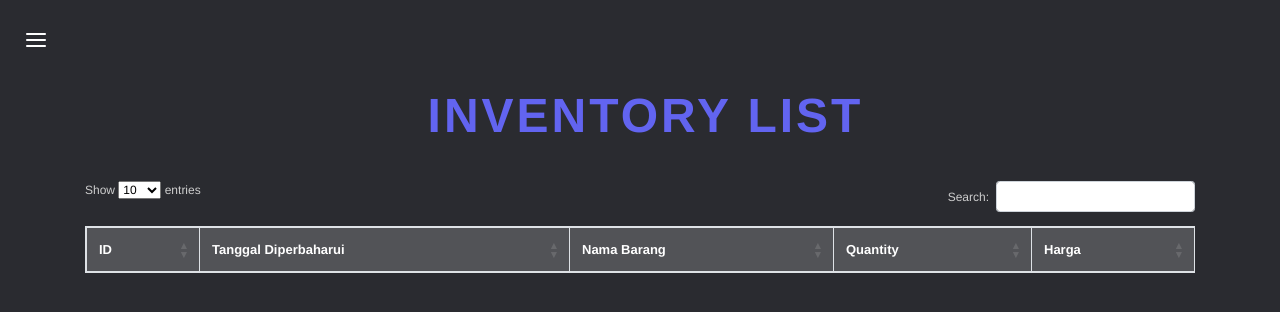
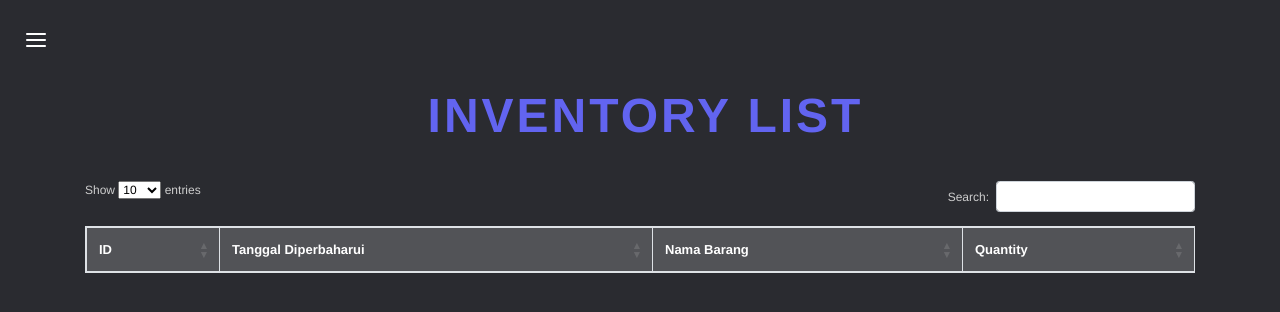
Before and after one commit to alsoncahyadi/orange, a Django app: page /items in a window 1280 px wide. Shown: the top 312 px of the page. Run offline with Django 3.2, Linux system fonts and the light colour scheme; lists and menus that the app fills with data are empty; some libraries are stand-ins or nearby versions.

Commit message:
Removed harga from inventory list

```diff
--- a/arfi/templates/arfi/tables/items_table.html
+++ b/arfi/templates/arfi/tables/items_table.html
@@ -12,7 +12,7 @@ Job Order
       <th data-data="updated_at">Tanggal Diperbaharui</th>
       <th data-data="name">Nama Barang</th>
       <th data-data="quantity">Quantity</th>
-      <th data-data="price">Harga</th>
+      <!-- <th data-data="price">Harga</th> -->
     </tr>
   </thead>
 </table>
@@ -27,7 +27,7 @@ Job Order
             {},
             {},
             { searchable:false },
-            { searchable:false },
+            // { searchable:false },
           ]
         });
     });
```
